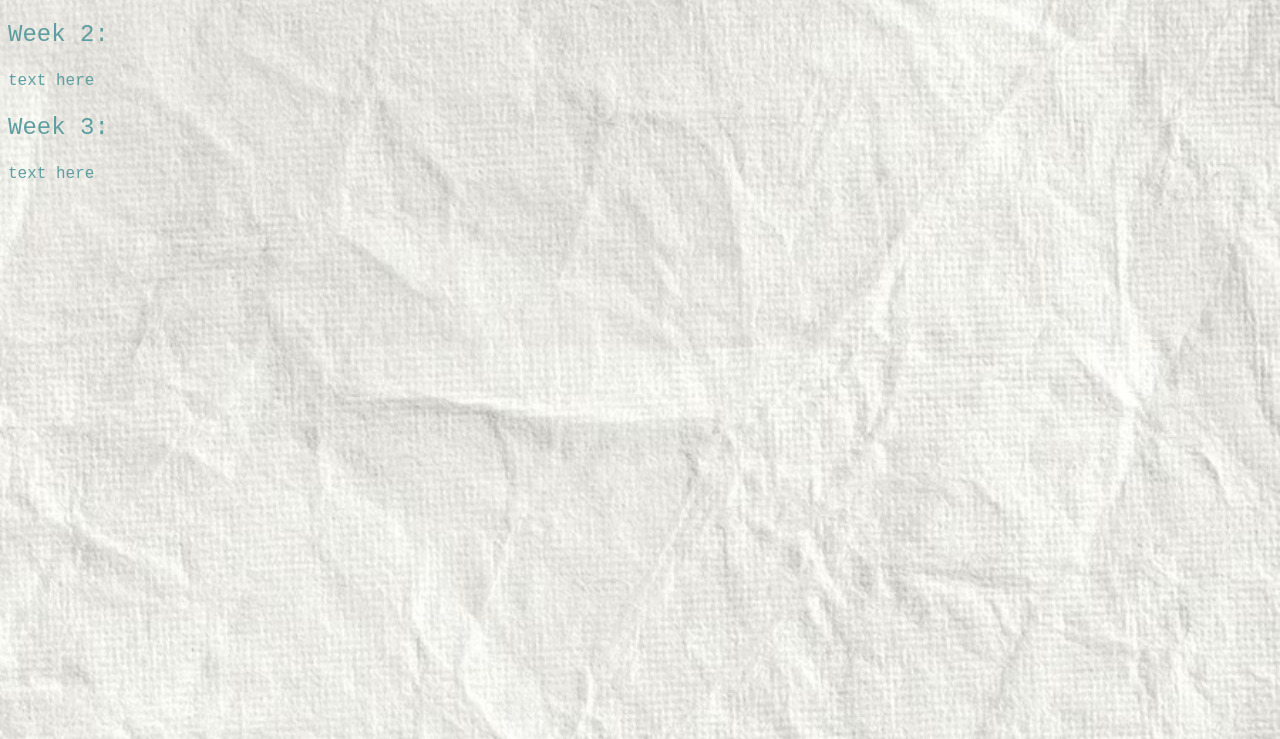
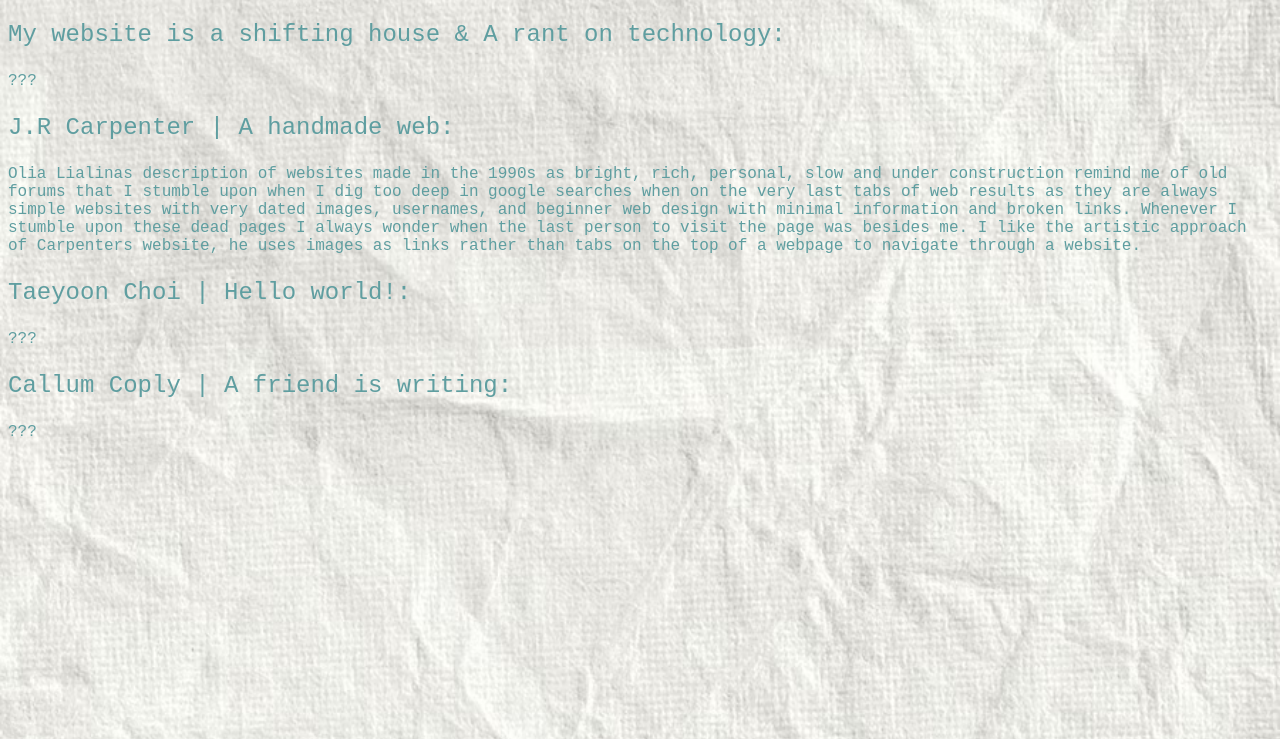
Before and after one commit to hadialepe/coolstuff, a plain HTML site: page journal_entries.html in a window 1280 px wide. Shown: the part 61-800 px from the top of the page. Drawn offline with Linux system fonts and the light colour scheme.

Commit message:
yay done

```diff
--- a/journal_entries.html
+++ b/journal_entries.html
@@ -13,13 +13,19 @@
     </style>
     </head>
     <body>
-  <h1 style="color: cadetblue; font-family: 'Courier New', Courier, monospace;"; >Journal Entries</h1>
-  <body style="background-color:black;"></body>
+  <h1 style="color: cadetblue; font-family: 'Courier New', Courier, monospace";>Journal Entries</h1>
   <body style="font-family: 'Courier New', Courier, monospace;"></body>
-  <p style="color:cadetblue; font-family: 'Courier New', Courier, monospace; font-size:x-large;">Week 2:</p>
-  <p style="color:cadetblue; font-family:'Courier New', Courier, monospace">text here</p>
-  <p style="color:cadetblue; font-family: 'Courier New', Courier, monospace; font-size:x-large;">Week 3:</p>
-  <p style="color:cadetblue; font-family:'Courier New', Courier, monospace">text here</p>
+  <p style="color:cadetblue; font-family: 'Courier New', Courier, monospace; font-size:x-large;">My website is a shifting house & A rant on technology:</p>
+  <p style="color:cadetblue; font-family:'Courier New', Courier, monospace">???</p>
+  <p style="color:cadetblue; font-family: 'Courier New', Courier, monospace; font-size:x-large;">J.R Carpenter | A handmade web:</p>
+  <p style="color:cadetblue; font-family:'Courier New', Courier, monospace">Olia Lialinas description of websites made in the 1990s as bright, rich, personal, slow and under construction remind me of old forums that I stumble upon when I dig too deep in google searches when on the very last tabs of web results as they are always simple websites with very dated images, usernames, and beginner web design with minimal information and broken links.
+    Whenever I stumble upon these dead pages I always wonder when the last person to visit the page was besides me.
+    I like the artistic approach of Carpenters website, he uses images as links rather than tabs on the top of a webpage to navigate through a website.
+    </p>
+  <p style="color:cadetblue; font-family: 'Courier New', Courier, monospace; font-size:x-large;">Taeyoon Choi | Hello world!:</p>
+  <p style="color:cadetblue; font-family:'Courier New', Courier, monospace">???</p>
+  <p style="color:cadetblue; font-family: 'Courier New', Courier, monospace; font-size:x-large;">Callum Coply | A friend is writing:</p>
+  <p style="color:cadetblue; font-family:'Courier New', Courier, monospace">???</p>
 
 
 
```
Also changed, not shown: passion_project.html (+1 -1 lines), 1 other file.
